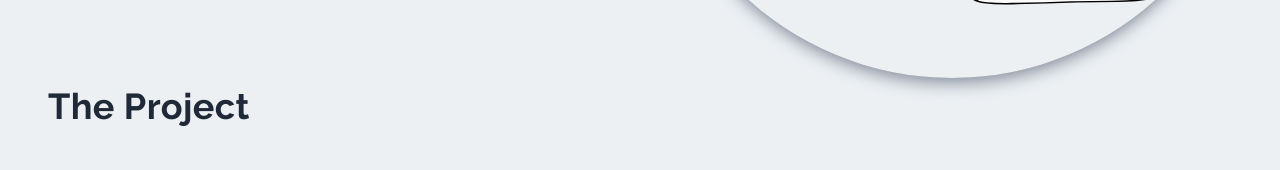
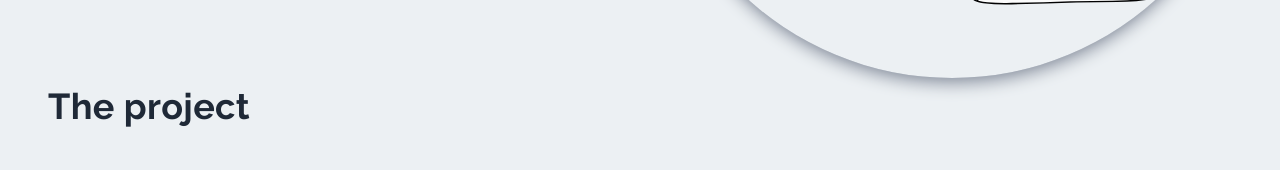
Before and after one commit to EskoJanatuinen/portfolio, a Next.js app: page /products_wizard in a window 1280 px wide. Shown: the part 782-952 px from the top of the page. Built offline with nearby package versions, Linux system fonts and the light colour scheme; no server answers.

Commit message:
Edit text

```diff
--- a/pages/ecommerce_platform.jsx
+++ b/pages/ecommerce_platform.jsx
@@ -45,7 +45,7 @@ const ecommerce_platform = () => {
               </div>
             </div>
             <div className='col-span-2 p-6 lg:-mt-12'>
-              <h2 className='py-4 md:pb-4'>The Project</h2>
+              <h2 className='py-4 md:pb-4'>The project</h2>
               <p className='pt-8 text-gray-600'>
                 Migrating from Magento to Nethit proved to be a challenging process. Just getting the product
                 data out from the old database into the new platform was complicated, since we already had more
--- a/pages/products_wizard.jsx
+++ b/pages/products_wizard.jsx
@@ -42,7 +42,7 @@ const products_wizard = () => {
               </div>
             </div>
             <div className='col-span-2 p-6 lg:-mt-12'>
-              <h2 className='py-4 md:pb-4'>The Project</h2>
+              <h2 className='py-4 md:pb-4'>The project</h2>
               <p className='pt-8 text-gray-600'>
               Before building a production-ready application, we wanted to test our approach with a smaller-scale demo. This project was carried out
               in collaboration with&nbsp;
```
